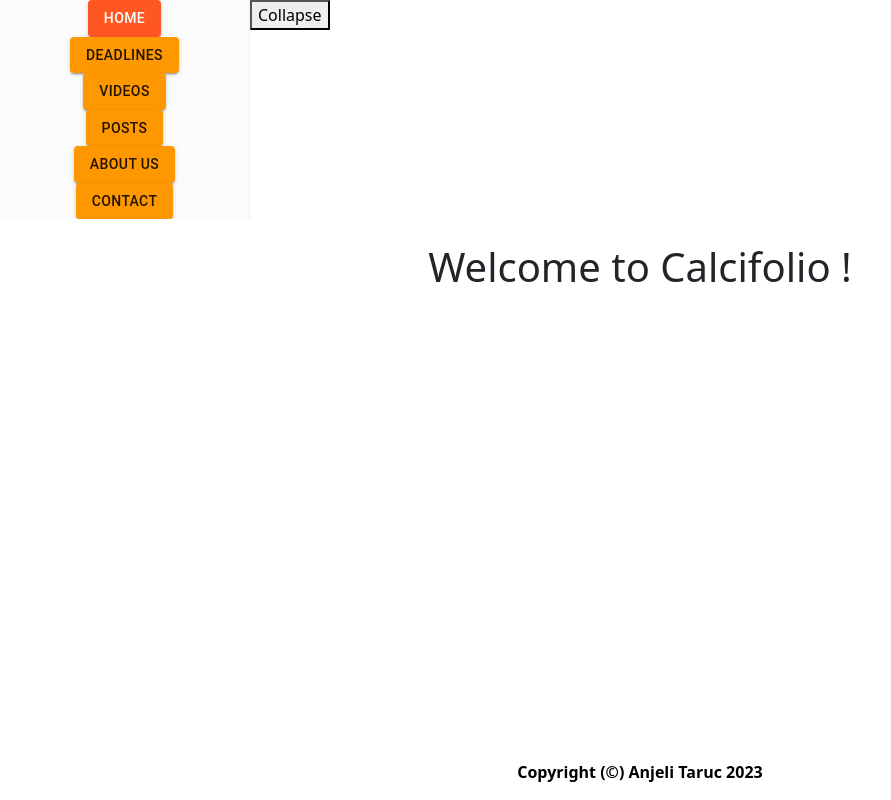
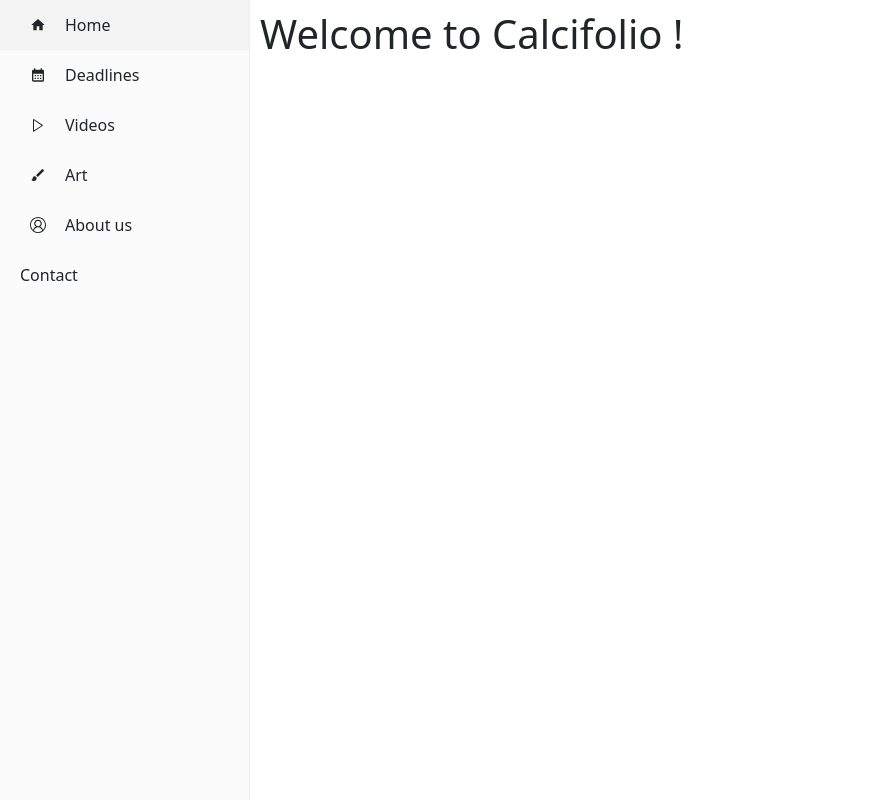
Before and after one commit to dianakarpeev/Calcifolio, a React (Create React App) app in the folder frontend/: page / in a window 1280 px wide. Shown: the whole page, without its empty margins (0-891 px from the left). Built offline with nearby package versions, Linux system fonts and the light colour scheme.

Commit message:
Sidebar stuff added

```diff
--- a/frontend/package.json
+++ b/frontend/package.json
@@ -13,6 +13,7 @@
     "react": "^18.2.0",
     "react-bootstrap": "^2.7.4",
     "react-dom": "^18.2.0",
+    "react-icons": "^4.8.0",
     "react-pro-sidebar": "^1.0.0",
     "react-router-dom": "^6.10.0",
     "react-scripts": "5.0.1",
--- a/frontend/src/components/Header.js
+++ b/frontend/src/components/Header.js
@@ -5,25 +5,7 @@ import { Link } from 'react-router-dom';
 function Header() {
   const { collapseSidebar } = useProSidebar();
   return (
-    <div id="orange" style={{ display: 'flex', height: '100%' }}>
-
-
-<Sidebar>
-  <Menu>
-    <MenuItem component={<NavButton to="/" label="Home" />}/>
-    <MenuItem component={<NavButton to="/deadlines" label="Deadlines" />}/>
-    <MenuItem component={<NavButton to="/videos" label="Videos" />}/>
-    <MenuItem component={<NavButton to="/posts" label="Posts" />}/>
-    <MenuItem component={<NavButton to="/about" label="About us" />}/>
-    <MenuItem component={<NavButton to="/contact" label="Contact" />}/>
-
-  </Menu>
-</Sidebar>
-
-<main>
-        <button onClick={() => collapseSidebar()}>Collapse</button>
-      </main>
-    </div>
+<></>
   );
 }
 export default Header;
--- a/frontend/src/layouts/MainLayout.js
+++ b/frontend/src/layouts/MainLayout.js
@@ -3,6 +3,12 @@ import {Outlet} from "react-router-dom";
 import Header from '../components/Header';
 import Footer from '../components/Footer';
 import { ProSidebarProvider } from "react-pro-sidebar";
+import { Sidebar, Menu, MenuItem, useProSidebar } from 'react-pro-sidebar';
+import NavButton from "components/NavButton";
+import { Link } from "react-router-dom";
+import {DiAndroid} from "react-icons/di";
+import {VscAccount, VscPlay} from "react-icons/vsc";
+import { MdCalendarMonth , MdHome, MdBrush} from "react-icons/md";
 
 function MainLayout() {
   const footer={
@@ -15,19 +21,33 @@ function MainLayout() {
     fontWeight: "bold",
     backgroundColor: "white",
   }
+  const { toggleSidebar, collapseSidebar} = useProSidebar();
+   return   (
 
-   return <div>
-            <Header />
-            <br/>
-            <div>
-            <Outlet/>
-            </div>
-            <br/>
-            <br/>
-            <div style={footer}>
-            <Footer />
-            </div>
+   <div style={{ display: 'flex', height: '100%', minHeight: '100vh'}}>
+   <Sidebar defaultCollapsed="true" collapsedWidth="4%" onMouseEnter={() =>collapseSidebar()} onMouseLeave={() =>collapseSidebar()}>
+     <Menu style = {{textAlign: "left"}}>
+     <MenuItem icon={<MdHome/>} component={<Link to="/" label="Home" />}>Home</MenuItem>
+    <MenuItem icon={<MdCalendarMonth/>} component={<Link to="/deadlines" label="Deadlines" />}>Deadlines</MenuItem>
+    <MenuItem icon={<VscPlay/>} component={<Link to="/videos" label="Videos" />}>Videos</MenuItem>
+    <MenuItem icon={<MdBrush/>}component={<Link to="/posts" label="Posts" />}>Art</MenuItem>
+    <MenuItem icon={<VscAccount/>} component={<Link to="/about" label="About us" />}>About us</MenuItem>
 
-          </div>
+    <MenuItem component={<Link to="/contact" label="Contact" />}>Contact</MenuItem>
+     </Menu>
+   </Sidebar>
+   <main style={{ padding: 10 }}>
+   <Outlet></Outlet>
+
+   </main>
+ </div>
+);
+
+
+
+
+
+
+
 }
 export default MainLayout;
```
Also changed, not shown: 1 other file (tests, documents, lock files or other folders).
